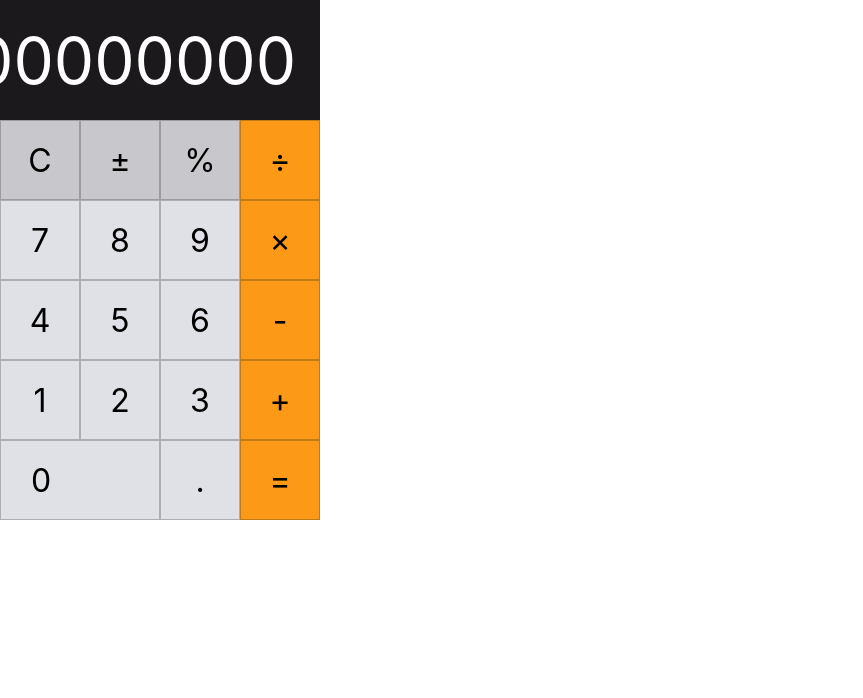
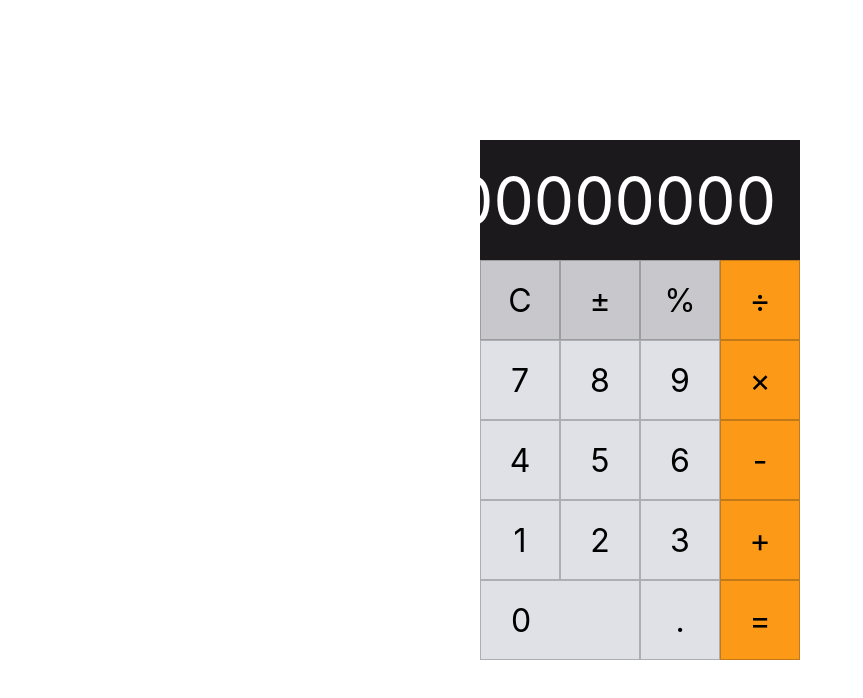
Before and after one commit to lwieckowski/calculator, a React (Create React App) app: page / in a window 1280 px wide. Shown: the top 698 px of the page, without its empty margins (0-863 px from the left). Built offline with nearby package versions, Linux system fonts and the light colour scheme.

Commit message:
Center calculator

```diff
--- a/public/index.html
+++ b/public/index.html
@@ -28,7 +28,7 @@
   </head>
   <body>
     <noscript>You need to enable JavaScript to run this app.</noscript>
-    <div id="root"></div>
+    <main id="root"></main>
     <!--
       This HTML file is a template.
       If you open it directly in the browser, you will see an empty page.
--- a/src/App.css
+++ b/src/App.css
@@ -1,3 +1,10 @@
+#app-container {
+  display: flex;
+  align-items: center;
+  justify-content: center;
+  height: 100%;
+}
+
 #display {
   box-sizing: border-box;
   display: flex;
--- a/src/App.js
+++ b/src/App.js
@@ -2,6 +2,7 @@ import './App.css';
 
 function App() {
   return (
+    <div id="app-container">
       <div>
         <div id="display">00000000</div>
         <div id="key-container">
@@ -26,6 +27,7 @@ function App() {
           <div className="key orange">=</div>
         </div>
       </div>
+    </div>
   );
 }
 
--- a/src/index.css
+++ b/src/index.css
@@ -1,3 +1,7 @@
+html, body, main {
+  height: 100%;
+}
+
 body {
   margin: 0;
   font-family: -apple-system, BlinkMacSystemFont, 'Segoe UI', 'Roboto', 'Oxygen',
```
Lines whose indentation alone changed are shown as unchanged.
